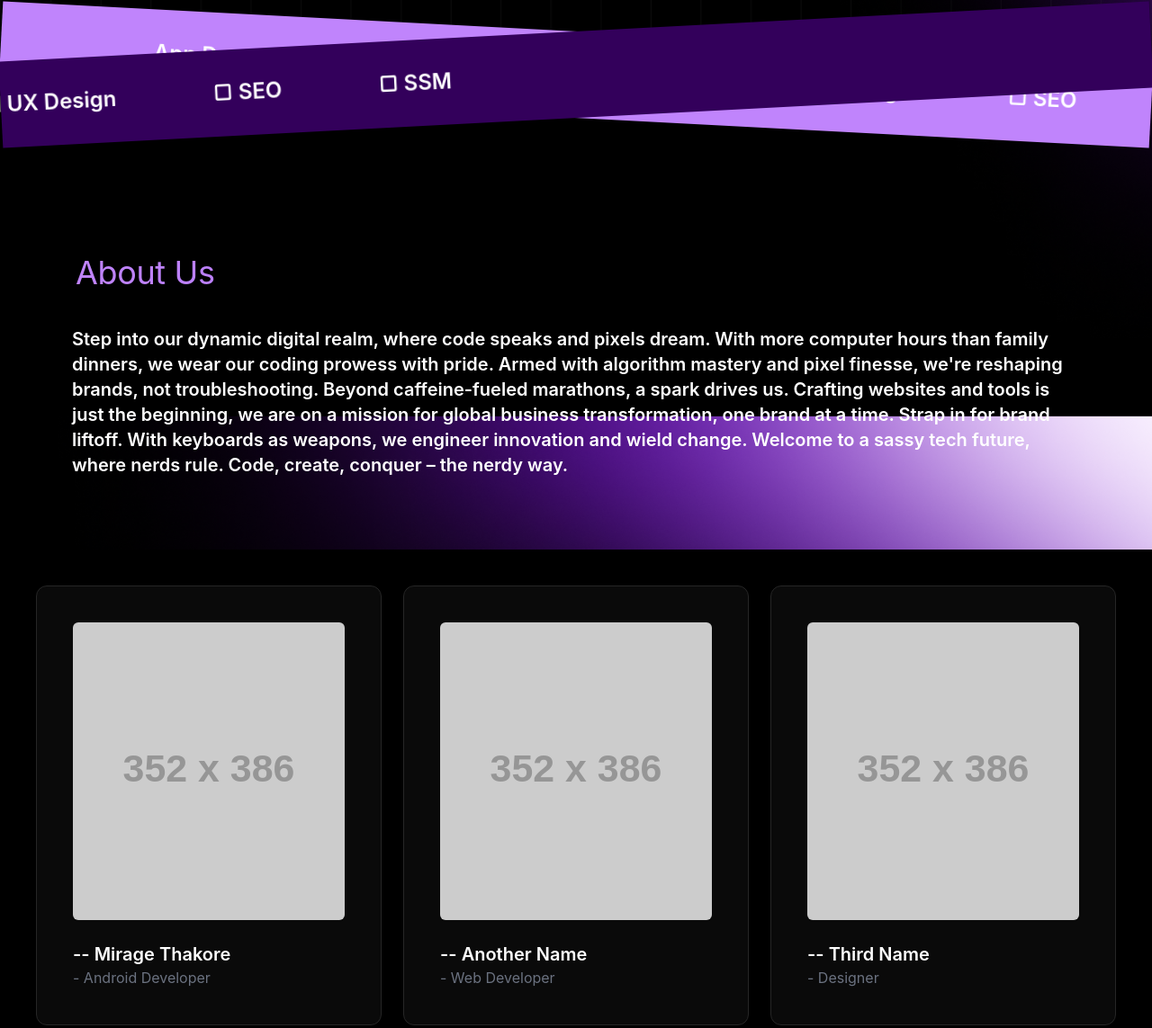
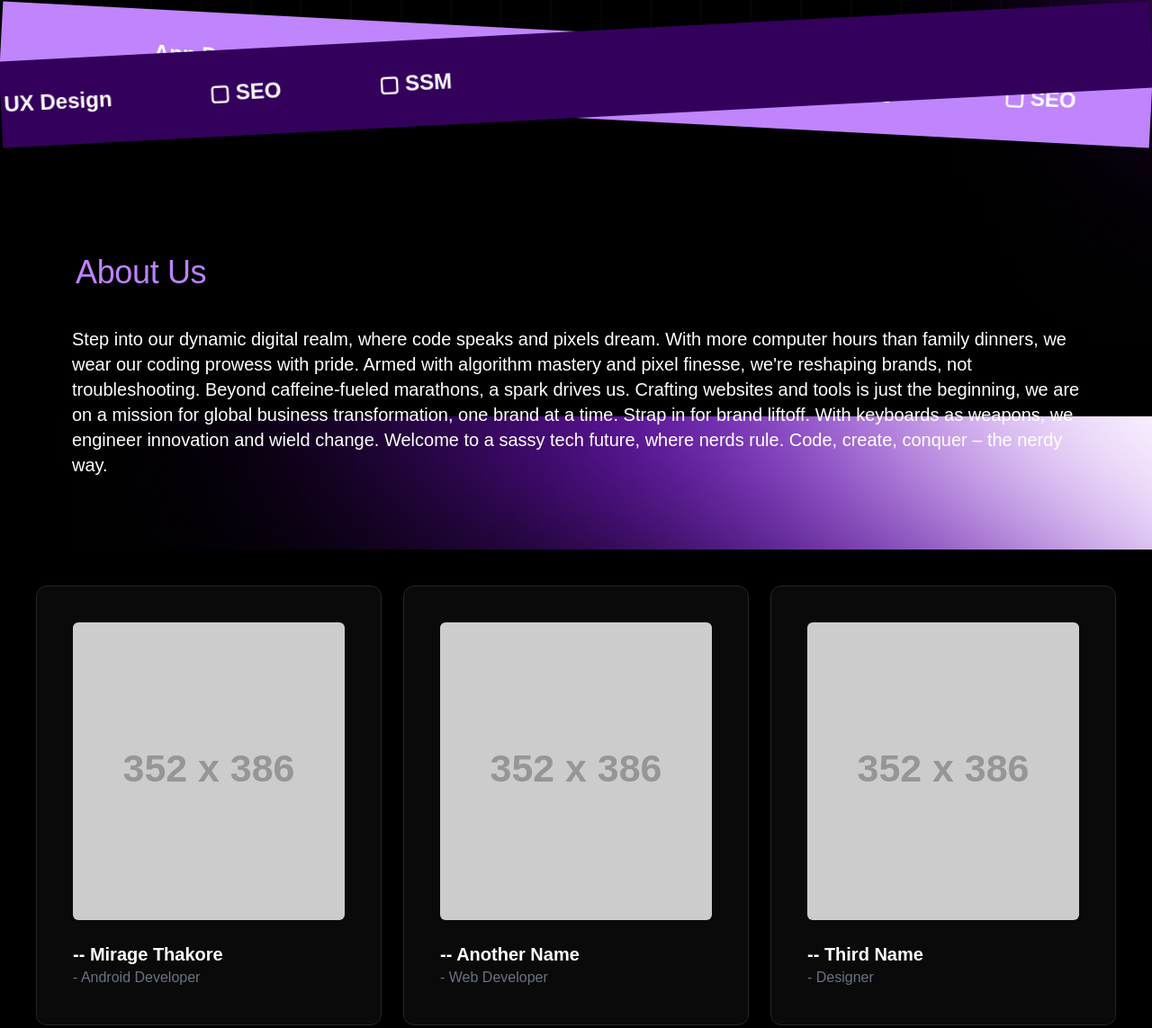
Before and after one commit to MirageTHE69/sparkstudio, a Gatsby site: page / in a window 1280 px wide. Shown: the part 705-1848 px from the top of the page at 90% size. Built offline with nearby package versions, Linux system fonts and the light colour scheme; Gatsby itself is replaced by a stand-in of ours; placeholder pictures from the web are drawn by us.

Commit message:
font setted

```diff
--- a/src/components/aboutus.js
+++ b/src/components/aboutus.js
@@ -2,12 +2,12 @@ import * as React from "react"
 
 function AboutUs() {
   return (
-    <div className="   text-white">
+    <div className="   text-white custom-heading">
       <div className="w-full  p-10">
         <h1 className="w-full  ml-11 text-4xl capitalize bg-clip-text text-transparent bg-gradient-to-r from-purple-400 to-[#A168FF]">
           About us
         </h1>
-        <div className="w-full p-10  font-semibold text-xl ">
+        <div className="w-full p-10 text-xl custom-heading ">
           Step into our dynamic digital realm, where code speaks and pixels
           dream. With more computer hours than family dinners, we wear our
           coding prowess with pride. Armed with algorithm mastery and pixel
--- a/src/pages/index.js
+++ b/src/pages/index.js
@@ -19,7 +19,7 @@ import FooterBackgroundImage from "../images/footerBackground.png"
 
 const IndexPage = () => (
   <div
-    className="min-h-min  bg-black my-custom-background border-background z-50"
+    className="min-h-min  bg-black my-custom-background custom-heading border-background z-50"
     style={{
       backgroundImage: `url(${Star})`,
       backgroundSize: "cover",
--- a/src/styles/global.css
+++ b/src/styles/global.css
@@ -2,9 +2,11 @@
 @import "tailwindcss/components";
 @import "tailwindcss/utilities";
 
-.my-custom-font {
-  font-family: "elza-trail", sans;
-  /* You can specify other font properties here, like font-size, font-weight, etc. */
+/* getInTouch.module.css */
+
+.custom-heading {
+  font-family: "ElzaTrial", sans-serif; /* Use 'sans-serif' as a fallback font */
+  /* Other styles for your heading */
 }
 
 /* global.css */
@@ -36,7 +38,6 @@
 }
 
 .my-custom-background::after {
-
   position: fixed;
   background-size: cover;
   background-repeat: no-repeat;
--- a/tailwind.config.js
+++ b/tailwind.config.js
@@ -11,10 +11,6 @@ module.exports = {
   theme: {
     extend: {
 
-      fontFamily: {
-        'elza-trail': ['Elza Trail', 'sans'],
-        // You can add more font families here if needed
-      },
 
       animation: {
         marquee: "marquee 25s linear infinite",
```
